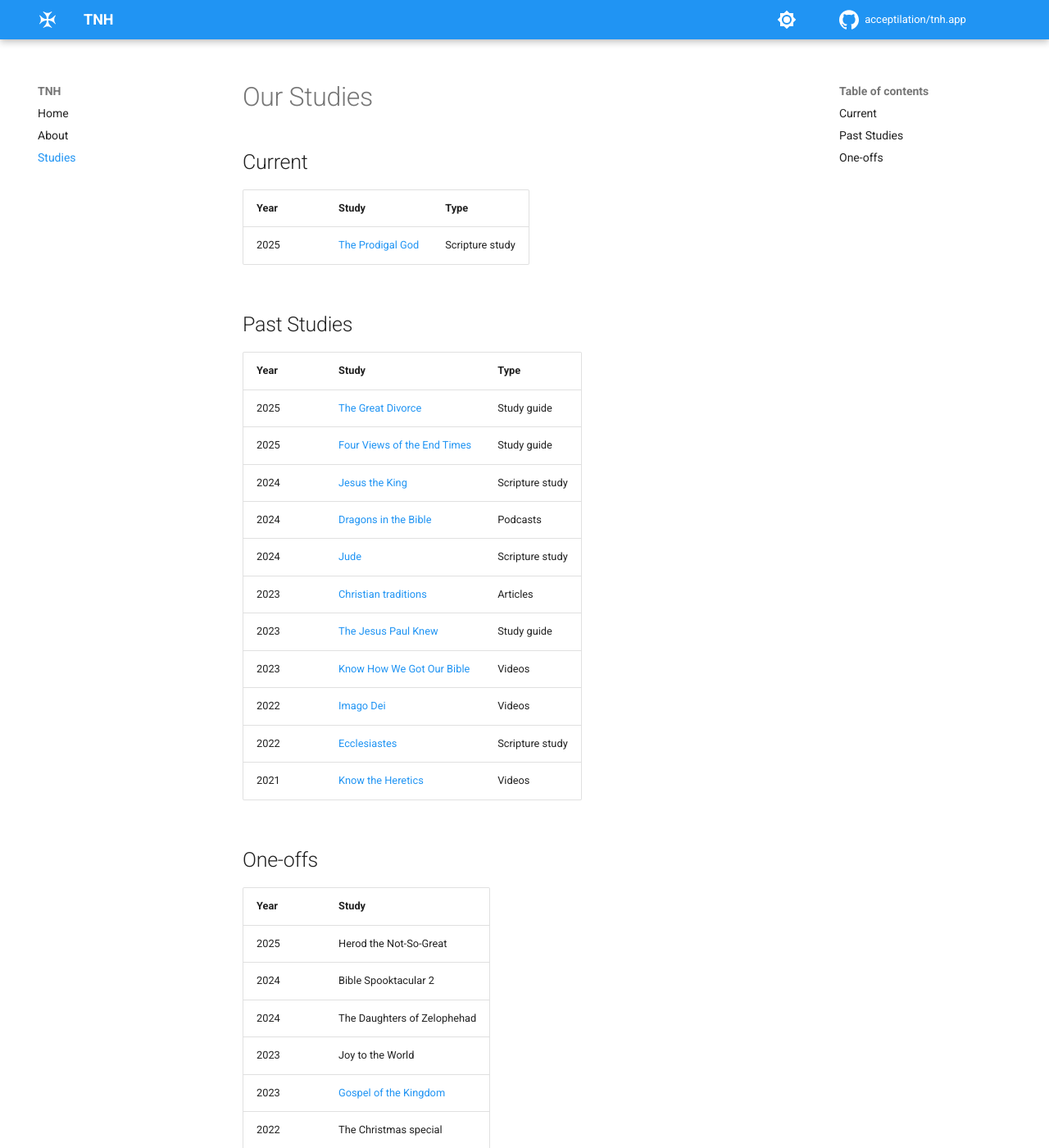
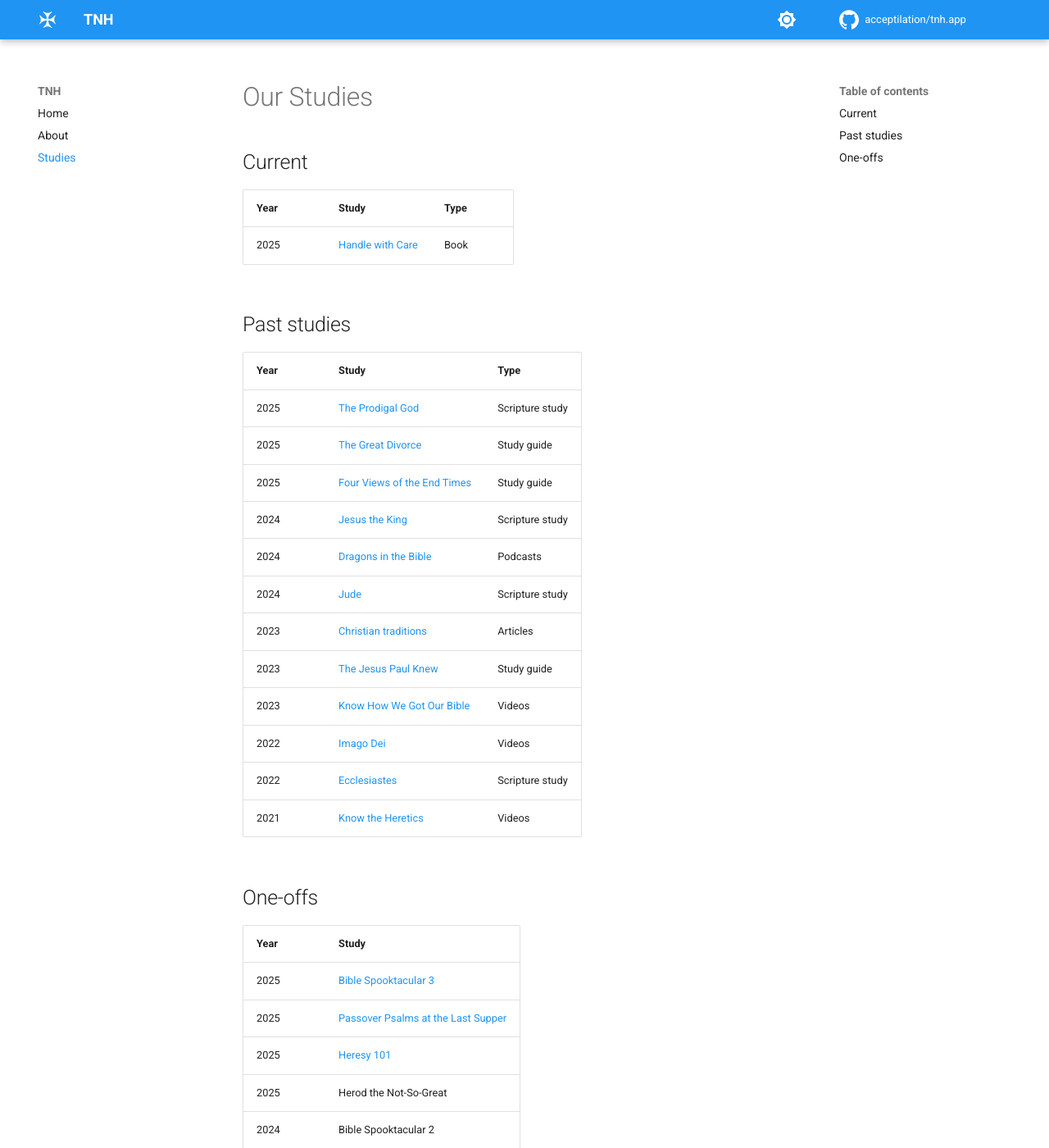
Before and after one commit to acceptilation/tnh.app, an MkDocs documentation site: the page built from docs/studies.md, in a window 1280 px wide and 1400 px high. Shown: the whole window at 82% size. Built offline with MkDocs 1.6.1 and Material for MkDocs 9.7.7, drawn with Linux system fonts in a browser that asks for light colours; plug-ins that fetch from the network failed and are left out; comment, search, counter and statistics services are not loaded.

Commit message:
Add Handle with Care to studies
Also, update one-offs

```diff
--- a/docs/studies.md
+++ b/docs/studies.md
@@ -2,14 +2,15 @@
 
 ## Current
 
-| Year | Study                  | Type            |
-|------|------------------------|-----------------|
-| 2025 | [The Prodigal God][12] | Scripture study |
+| Year | Study                  | Type |
+|------|------------------------|------|
+| 2025 | [Handle with Care][13] | Book |
 
-## Past Studies
+## Past studies
 
 | Year | Study                             | Type            |
 |------|-----------------------------------|-----------------|
+| 2025 | [The Prodigal God][12]            | Scripture study |
 | 2025 | [The Great Divorce][11]           | Study guide     |
 | 2025 | [Four Views of the End Times][10] | Study guide     |
 | 2024 | [Jesus the King][09]              | Scripture study |
@@ -34,20 +35,30 @@
 [10]: https://www.tyndale.com/p/four-views-of-the-end-times/9781649381903
 [11]: https://brownchairbooks.com/product/the-great-divorce-study-guide-paperback/
 [12]: https://timothykeller.com/books/the-prodigal-god
+[13]: https://www.bhpublishinggroup.com/product/handle-with-care-2/
 
 ## One-offs
 
-| Year | Study                        |
-|------|------------------------------|
-| 2025 | Herod the Not-So-Great       |
-| 2024 | Bible Spooktacular 2         |
-| 2024 | The Daughters of Zelophehad  |
-| 2023 | Joy to the World             |
-| 2023 | [Gospel of the Kingdom][o03] |
-| 2022 | The Christmas special        |
-| 2022 | [Atonement theories][o02]    |
-| 2022 | [Bible Spooktacular][o01]    |
+| Year | Study                                     |
+|------|-------------------------------------------|
+| 2025 | [Bible Spooktacular 3][o09]               |
+| 2025 | [Passover Psalms at the Last Supper][o08] |
+| 2025 | [Heresy 101][o07]                         |
+| 2025 | Herod the Not-So-Great                    |
+| 2024 | Bible Spooktacular 2                      |
+| 2024 | [The Daughters of Zelophehad][o06]        |
+| 2023 | [Joy to the World][o05]                   |
+| 2023 | [Gospel of the Kingdom][o04]              |
+| 2022 | [The Christmas special][o03]              |
+| 2022 | [Atonement theories][o02]                 |
+| 2022 | [Bible Spooktacular][o01]                 |
 
 [o01]: https://www.biblegateway.com/passage/?search=1%20Samuel%2028%3A3-25&version=NIV
 [o02]: https://www.christianitytoday.com/ct/2022/april/bonnie-kristian-atonement-theories-historical-context.html
-[o03]: https://bibleproject.com/explore/video/gospel-kingdom/
+[o03]: https://www.biblegateway.com/passage/?search=John%201%3A1-5&version=NIV
+[o04]: https://bibleproject.com/explore/video/gospel-kingdom/
+[o05]: https://www.thegospelcoalition.org/article/joy-to-the-world-a-classic-christmas-hymn-reconsidered/
+[o06]: https://www.biblegateway.com/passage/?search=Numbers%2027%3A1-11&version=NIV
+[o07]: https://www.patreon.com/posts/getting-schooled-119252265
+[o08]: https://bibleproject.com/podcasts/passover-psalms-last-supper/
+[o09]: https://www.biblegateway.com/passage/?search=Mark%205%3A1-20&version=ESV
```
